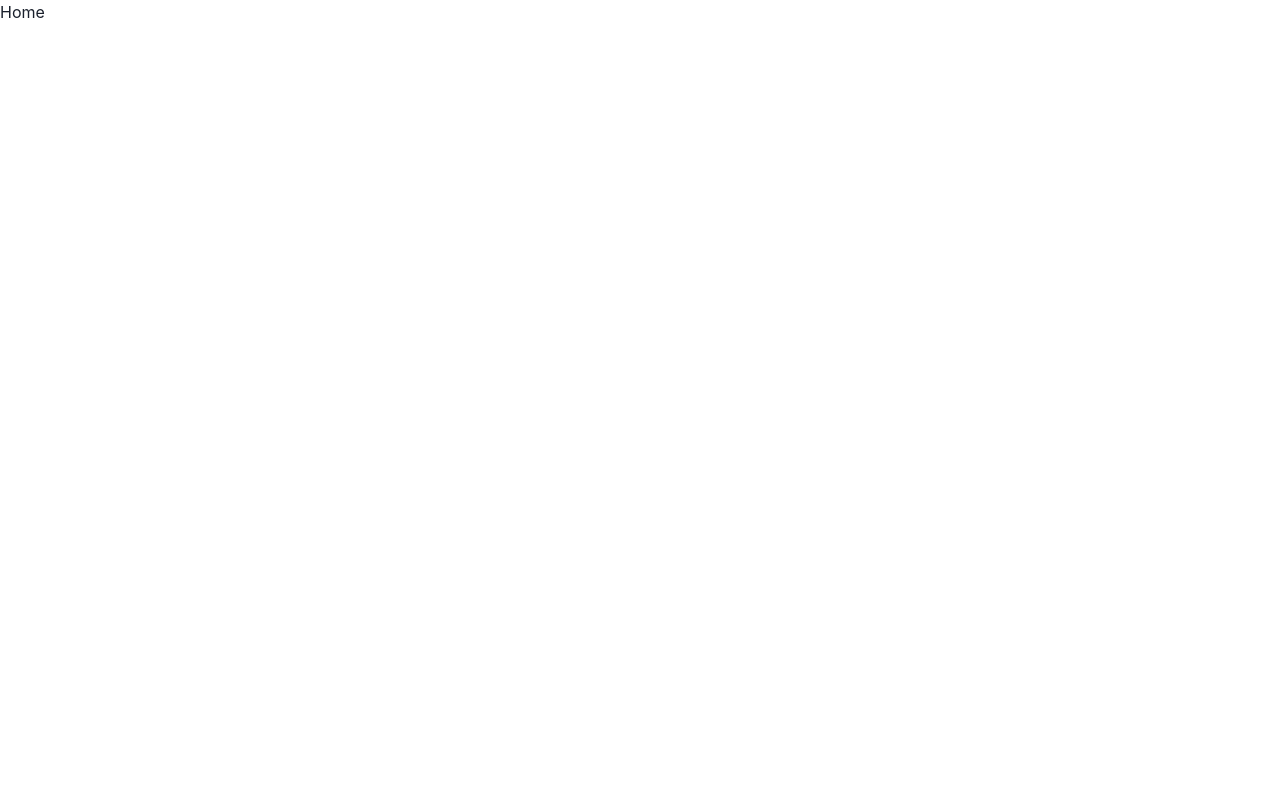
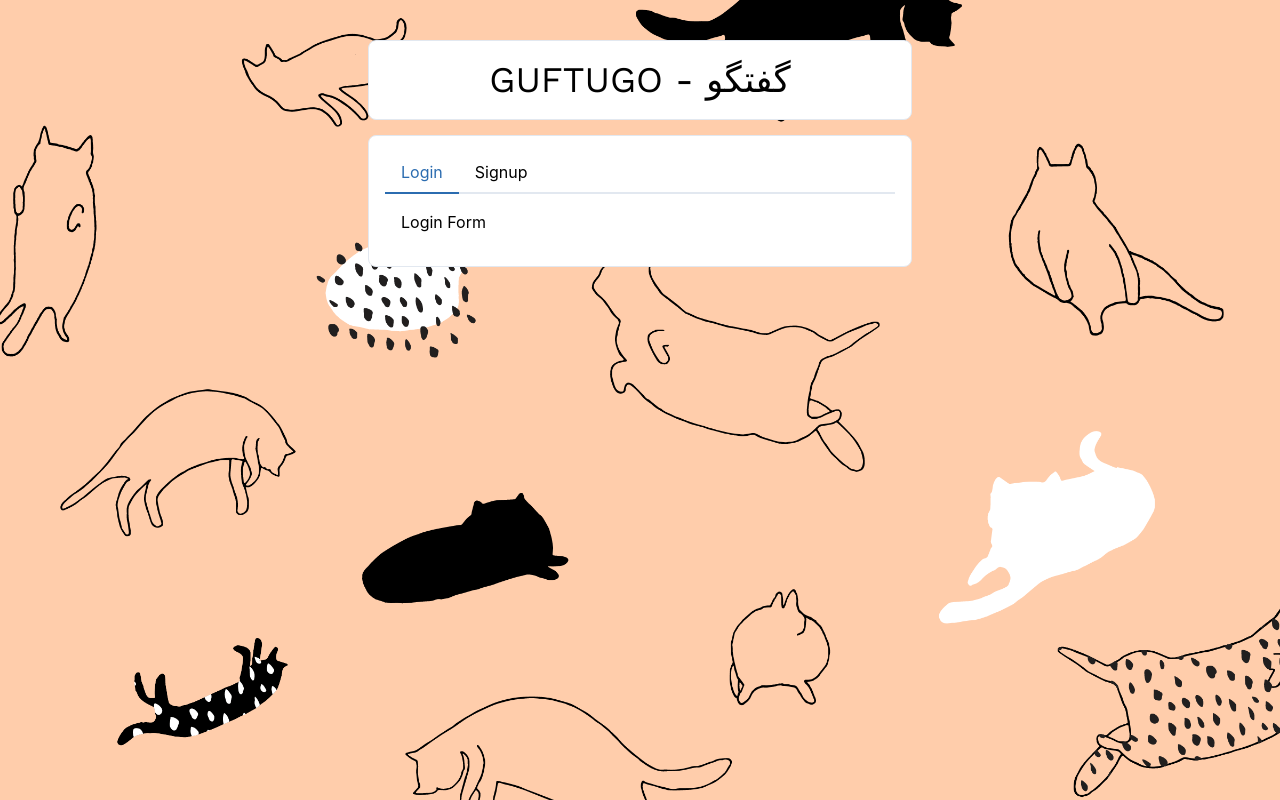
Before and after one commit to razazain/GUFTUGO, a React (Create React App) app in the folder frontend/: page / in a window 1280 px wide. Built offline with nearby package versions, Linux system fonts and the light colour scheme.

Commit message:
Home page work is continue login and signup form remaining

```diff
--- a/frontend/src/App.css
+++ b/frontend/src/App.css
@@ -0,0 +1,11 @@
+@import url('https://fonts.googleapis.com/css2?family=Roboto:ital,wght@0,100;0,300;0,400;0,500;0,700;0,900;1,100;1,300;1,400;1,500;1,700;1,900&family=Work+Sans:ital,wght@0,100..900;1,100..900&display=swap');
+
+
+
+.App{
+    min-height: 100vh;
+    display: flex;
+    background-image: url('./images/homewallpaper.png');
+    background-size: cover;
+    background-position: center;
+}
--- a/frontend/src/App.js
+++ b/frontend/src/App.js
@@ -6,6 +6,7 @@
 
 function App() {
   return (
+    <div className="App">
       <ChakraProvider>
         <BrowserRouter>
           <Routes>
@@ -14,6 +15,7 @@
           </Routes>
         </BrowserRouter>
       </ChakraProvider>
+    </div>
   );
 }
 
--- a/frontend/src/pages/Home.js
+++ b/frontend/src/pages/Home.js
@@ -1,7 +1,65 @@
+import {
+  Box,
+  Container,
+  Tabs,
+  TabList,
+  TabPanels,
+  Tab,
+  TabPanel,
+  Text,
+} from "@chakra-ui/react";
 import React from "react";
+import { Link } from "react-router-dom";
 
 const Home = () => {
-  return <div>Home</div>;
+  return (
+    <Container maxW="xl" centerContent>
+      <Box
+        display="flex"
+        justifyContent="center"
+        alignItems="center"
+        p={3}
+        bg={"white"}
+        w="100%"
+        m="40px 0 15px 0"
+        borderRadius="lg"
+        borderWidth="1px"
+      >
+        <Text fontSize="4xl" fontFamily="Work sans" color="black">
+          GUFTUGO - گفتگو
+        </Text>
+      </Box>
+
+      <Box
+        bg="white"
+        color="black"
+        w="100%"
+        p={4}
+        borderRadius="lg"
+        borderWidth="1px"
+      >
+        <Tabs>
+          <TabList>
+            <Tab>
+              <Link to="#members">Login</Link>
+            </Tab>
+            <Tab>
+              <Link to="#projects">Signup</Link>
+            </Tab>
+          </TabList>
+
+          <TabPanels>
+            <TabPanel>
+              <p>Login Form</p>
+            </TabPanel>
+            <TabPanel>
+              <p>Signup Form</p>
+            </TabPanel>
+          </TabPanels>
+        </Tabs>
+      </Box>
+    </Container>
+  );
 };
 
 export default Home;
```
Also changed, not shown: frontend/src/images/homewallpaper.png (added), 1 other file (tests, documents, lock files or other folders). Lines whose indentation alone changed are shown as unchanged.
